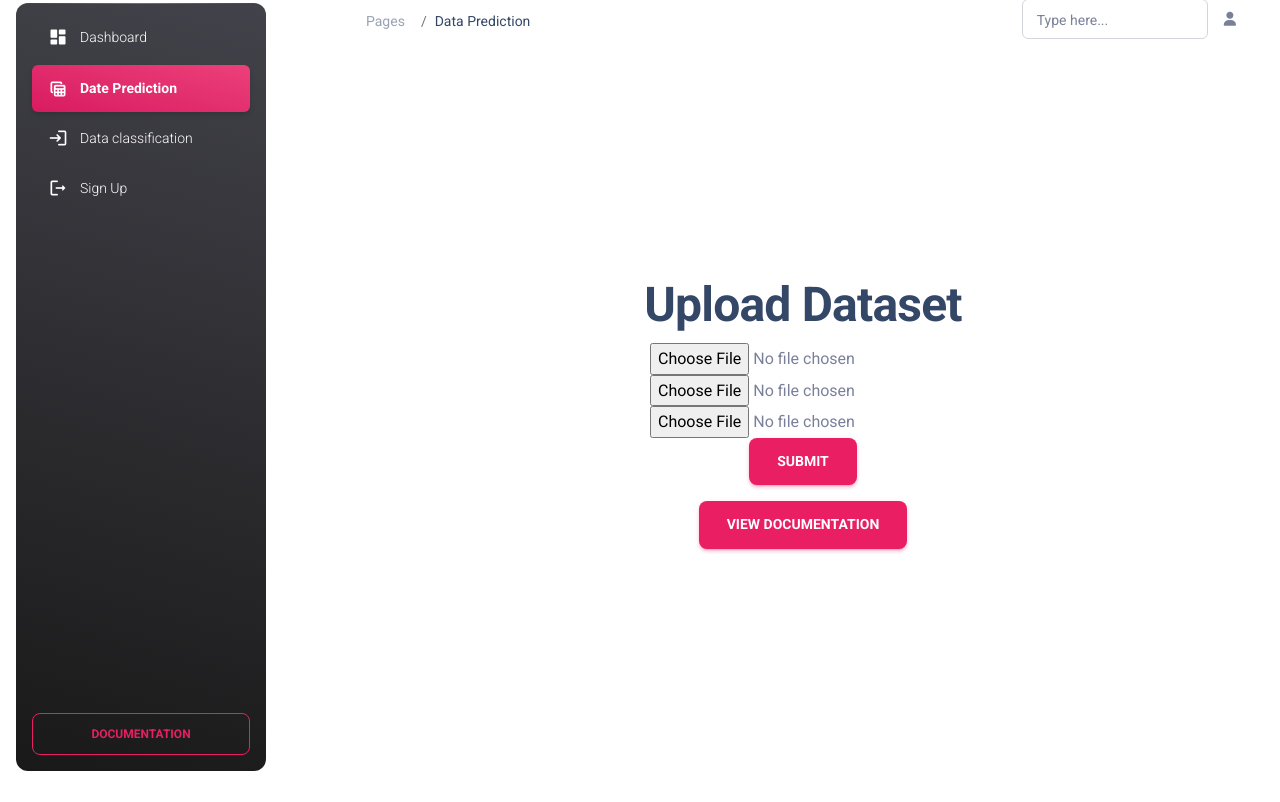
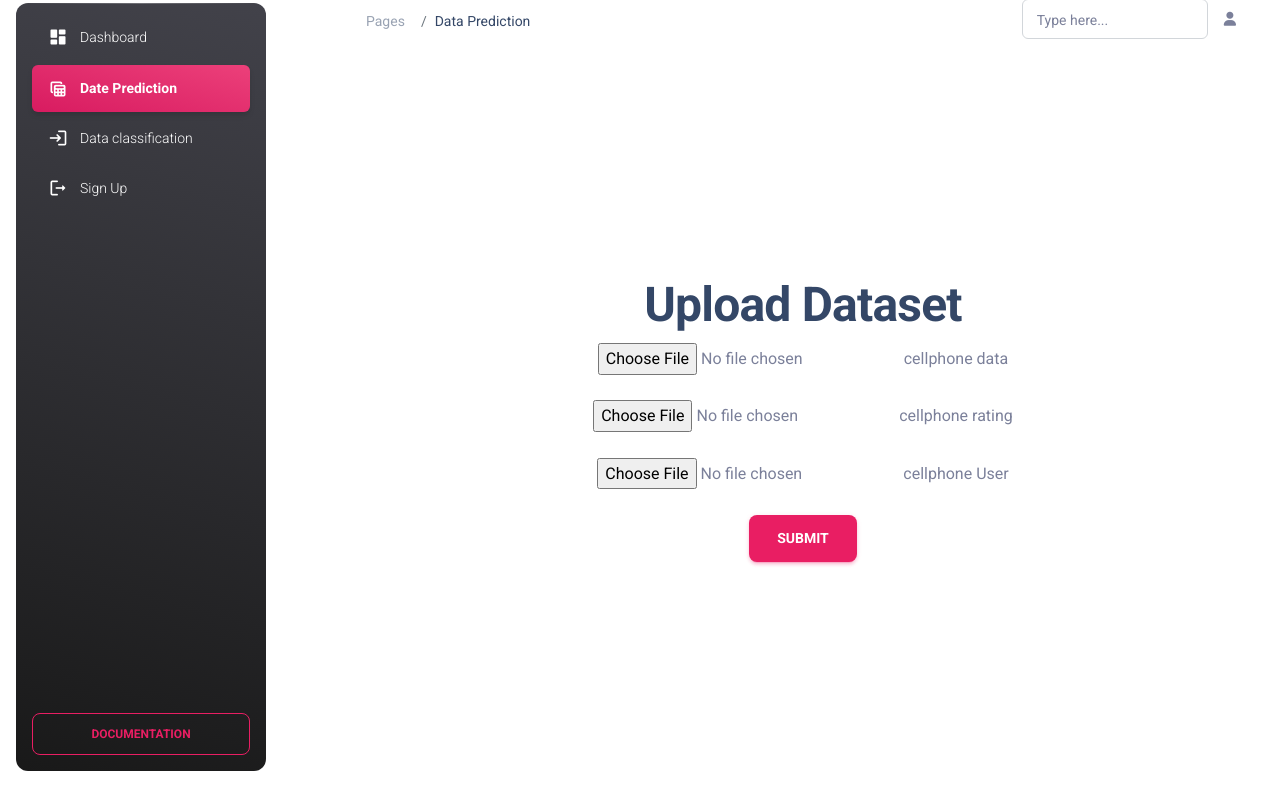
Before and after one commit to istiaq-debugeer/ml_Prediction_App, a Django app: page /input/ in a window 1280 px wide. Shown: the part 13-815 px from the top of the page. Before the commit the page ends 784 px from the top, so only its background shows below. Run offline with Django 4.2, Linux system fonts and the light colour scheme; a user stored in the database is signed in; some libraries are stand-ins or nearby versions.

Commit message:
sixth Commit

```diff
--- a/Preditced_data/views.py
+++ b/Preditced_data/views.py
@@ -15,60 +15,68 @@ from sklearn.ensemble import RandomForestClassifier
 from sklearn.metrics import accuracy_score, precision_score, recall_score, f1_score
 from sklearn import preprocessing
 from io import BytesIO
-import  base64
+import base64
 from sklearn.preprocessing import LabelEncoder, StandardScaler
 
 from django.conf import settings
-from django.shortcuts import render,HttpResponse,redirect
+from django.shortcuts import render, HttpResponse, redirect
 from django.contrib.auth.models import User
-from django.contrib.auth import  authenticate,login,logout
+from django.contrib.auth import authenticate, login, logout
 from django.contrib.auth.decorators import login_required
 from django.shortcuts import get_object_or_404
 
 
 def SignupPage(request):
-    if request.method=='POST':
-        uname=request.POST.get("name")
-        email=request.POST.get("email")
-        pass1=request.POST.get("password1")
-        pass2=request.POST.get("password2")
-        if pass1!=pass2:
+    if request.method == 'POST':
+        uname = request.POST.get("name")
+        email = request.POST.get("email")
+        pass1 = request.POST.get("password1")
+        pass2 = request.POST.get("password2")
+        if pass1 != pass2:
             return HttpResponse("Your password and confirm password didnt match")
         else:
-            my_user=User.objects.create_user(uname,email,pass1)
+            my_user = User.objects.create_user(uname, email, pass1)
             my_user.save()
 
             return redirect('login')
 
-    return render(request,'sign-up.html')
+    return render(request, 'sign-up.html')
+
 
 def LoginPage(request):
-    if request.method=='POST':
-        username=request.POST.get('username')
-        password=request.POST.get('pass')
-        #print(email,password)
-        user=authenticate(request,username=username,password=password)
+    if request.method == 'POST':
+        username = request.POST.get('username')
+        password = request.POST.get('pass')
+        # print(email,password)
+        user = authenticate(request, username=username, password=password)
 
         if user is not None:
-            login(request,user)
+            login(request, user)
             return redirect('dashboard')
         else:
             return HttpResponse("username or password is incorect!!!")
-    return  render(request,'sign-in.html')
+    return render(request, 'sign-in.html')
+
 
 def LogoutPage(request):
     logout(request)
     return redirect('login')
 
+
 def home(request):
     return render(request, 'home.html')
+
+
 @login_required(login_url='login')
 def document(request):
     return render(request, 'documentation.html')
 
+
 @login_required(login_url='login')
 def dashboard(request):
     return render(request, 'dashboard.html')
+
+
 @login_required(login_url='login')
 def ml_project_result(request):
     if request.method == 'POST':
@@ -157,7 +165,7 @@ def ml_project_result(request):
         plt.xticks(rotation=55)
         plt.savefig(dot_plot_path)
         plt.close()
-        #Histogram plot
+        # Histogram plot
         histogram_plot_path = os.path.join(settings.MEDIA_ROOT, 'histogram_plot.png')
         plt.figure(figsize=(10, 8))
         plt.hist(df[split_column], bins=10)  # Replace 'Column' with the actual column name from your dataset
@@ -166,7 +174,7 @@ def ml_project_result(request):
         plt.ylabel('Frequency')
         plt.savefig(histogram_plot_path)
         plt.close()
-        #pie chart
+        # pie chart
         # pie_chart_path = os.path.join(settings.MEDIA_ROOT, 'pie_chart.png')
         # plt.figure(figsize=(8, 8))
         # df[split_column].value_counts().plot(kind='pie', autopct='%1.1f%%')
@@ -174,7 +182,7 @@ def ml_project_result(request):
         # plt.ylabel('')
         # plt.savefig(pie_chart_path)
         # plt.close()
-        #violin chart
+        # violin chart
         # violin_plot_path = os.path.join(settings.MEDIA_ROOT, 'violin_plot.png')
         # plt.figure(figsize=(10, 8))
         # sns.violinplot(data=df)
@@ -184,7 +192,7 @@ def ml_project_result(request):
         # plt.xticks(rotation=45)
         # plt.savefig(violin_plot_path)
         # plt.close()
-        #stacked chart
+        # stacked chart
         stacked_bar_plot_path = os.path.join(settings.MEDIA_ROOT, 'stacked_bar_plot.png')
         plt.figure(figsize=(10, 8))
         colors = ['cyan', 'green', 'blue']  # Replace with your desired colors
@@ -224,15 +232,17 @@ def ml_project_result(request):
             'bar_plot_data': bar_plot_data,
             'dot_plot_data': dot_plot_data,
             'histofram_plot_data': histofram_plot_data,
-            'stacked_bar_data':stacked_bar_data
+            'stacked_bar_data': stacked_bar_data
         }
 
         return render(request, 'result.html', context)
 
     return render(request, 'result.html')
+
+
 @login_required(login_url='login')
 def input(request):
-    return render(request,'input.html')
+    return render(request, 'input.html')
 
 
 # Step 1: Data Preprocessing
@@ -249,13 +259,13 @@ def preprocess_data(cellphone_data, cellphone_rating, cellphone_user):
         if cellphone_rating[column].dtype == 'object':
             cellphone_rating[column] = label_encoder.fit_transform(cellphone_rating[column])
             cellphone_rating[column].fillna(cellphone_rating[column].mode()[0], inplace=True)
-            # encoded_values[column] = dict(zip(label_encoder.classes_, label_encoder.transform(label_encoder.classes_)))
+            encoded_values[column] = dict(zip(label_encoder.classes_, label_encoder.transform(label_encoder.classes_)))
 
     for column in cellphone_user.columns:
         if cellphone_user[column].dtype == 'object':
             cellphone_user[column] = label_encoder.fit_transform(cellphone_user[column])
             cellphone_user[column].fillna(cellphone_user[column].mode()[0], inplace=True)
-            # encoded_values[column] = dict(zip(label_encoder.classes_, label_encoder.transform(label_encoder.classes_)))
+            encoded_values[column] = dict(zip(label_encoder.classes_, label_encoder.transform(label_encoder.classes_)))
 
     return cellphone_data, cellphone_rating, cellphone_user, encoded_values
 
@@ -267,9 +277,7 @@ def recommend_cellphones(request):
         cellphonerating_file = request.FILES['cellphonerating']
         cellphoneUser_file = request.FILES['cellphoneUser']
 
-
         cellphone_data = pd.read_csv(cellphonedata_file)
-
 
         cellphone_rating = pd.read_csv(cellphonerating_file)
         cellphone_user = pd.read_csv(cellphoneUser_file)
@@ -284,8 +292,8 @@ def recommend_cellphones(request):
         X_train, X_test, y_train, y_test = train_test_split(merged_data[['user_id', 'cellphone_id', 'rating']],
                                                             merged_data['rating'], test_size=0.2, random_state=42)
 
-        print("Shape of X_train:", X_train.shape)
-        print("Shape of X_test:", X_test.shape)
+        # print("Shape of X_train:", X_train.shape)
+        # print("Shape of X_test:", X_test.shape)
 
         model = NearestNeighbors(n_neighbors=5, algorithm='auto')
         model.fit(X_train[['user_id', 'rating']])
@@ -295,27 +303,31 @@ def recommend_cellphones(request):
         distances, indices = model.kneighbors(new_user_ratings)
 
         similar_users = X_train.iloc[indices[0]]['user_id']
+
         recommended_cellphones = merged_data.loc[merged_data['user_id'].isin(similar_users), 'brand'].astype(
-            str).tolist()
-        recommended_cellphonesmodel = merged_data.loc[merged_data['user_id'].isin(similar_users), 'model'].astype(
-            str).tolist()
+             str).tolist()
+        cellphone_id_to_model = dict(zip(merged_data['cellphone_id'].astype(str), merged_data['model'].astype(str)))
+        recommended_cellphonesmodel = [cellphone_id_to_model[cellphone_id] for cellphone_id in recommended_cellphones]
 
-        print("Recommended Cellphones:", recommended_cellphones)
-        print("Recommended Cellphonesmodel:", recommended_cellphonesmodel)  # Add this line for debugging
 
-        if len(recommended_cellphones) == 0:
-            recommended_cellphones_str = "No recommendations available for the new user at the moment."
-        else:
-            brand_column_name = 'brand'
-            recommended_cellphone_names = [get_original_names(encoded_values, brand_column_name, int(cellphone_id)) for
-                                           cellphone_id in recommended_cellphones]
+        #print("Recommended Cellphonesmodel:", recommended_cellphonesmodel)  # Add this line for debugging
 
-            # Join the list of cellphone names with a comma separator
-            recommended_cellphones_str = ', '.join(recommended_cellphone_names)
+        # if len(recommended_cellphones) == 0:
+        #     recommended_cellphones_str = "No recommendations available for the new user at the moment."
+        # else:
+        #     brand_column_name = 'brand'
+        #     recommended_cellphone_names = [get_original_names(encoded_values, brand_column_name, int(cellphone_id)) for
+        #                                    cellphone_id in recommended_cellphones]
+        #
+        #     # Join the list of cellphone names with a comma separator
+        #     recommended_cellphones_str = ', '.join(recommended_cellphone_names)
 
         if len(recommended_cellphonesmodel) == 0:
             recommended_cellphonesmodel_str = "No recommendations available for the new user at the moment."
         else:
+
+            # Join the list of model names with a comma separator
+
             model_name_column_name = 'model'
             recommended_cellphone_model_names = [
                 get_original_names(encoded_values, model_name_column_name, int(cellphone_id)) for
@@ -324,21 +336,9 @@ def recommend_cellphones(request):
             # Join the list of model names with a comma separator
             recommended_cellphonesmodel_str = ', '.join(recommended_cellphone_model_names)
 
-
-            model_name_column_name = 'model'
-            recommended_cellphone_model_names = [
-                get_original_names(encoded_values, model_name_column_name, int(model_id)) for
-                model_id in recommended_cellphonesmodel]
-
-            # Join the list of model names with a comma separator
-            recommended_cellphonesmodel_str = ', '.join(recommended_cellphone_model_names)
-
         # Rest of your view function code
 
-
-
-
-    # Correlation Heatmap
+        # Correlation Heatmap
         correlation = merged_data.corr()
         plt.figure(figsize=(12, 10))
         sns.heatmap(correlation, annot=True)
@@ -366,8 +366,8 @@ def recommend_cellphones(request):
             plt.close()
 
         context = {
-            'recommended_cellphones': recommended_cellphones_str,
-            'recommended_cellphones_Model': recommended_cellphonesmodel_str,
+            'recommended_cellphones_Model': list(zip( recommended_cellphone_model_names)),
+            #'recommended_cellphones_Model': recommended_cellphonesmodel_str,
 
             'heatmap_image': heatmap_image,
             'feature_images': feature_images,
@@ -395,6 +395,7 @@ def plot_to_base64(plot):
 
 @login_required(login_url='login')
 def index(request):
-    data = pd.read_csv('E:\DataPrediction\Preditced_data\dataset\StockData.csv')
+    Document_file = request.FILES['Document']
+    data = pd.read_csv(Document_file)
     context = {'data': data.to_html()}
     return render(request, 'Details.html', context)
--- a/templates/dashboard.html
+++ b/templates/dashboard.html
@@ -306,7 +306,7 @@
                         <div class="progress-wrapper w-75 mx-auto">
                           <div class="progress-info">
                             <div class="progress-percentage">
-                              <span class="text-xs font-weight-bold">60%</span>
+                              <span class="text-xs font-weight-bold">100%</span>
                             </div>
                           </div>
                           <div class="progress">
@@ -339,7 +339,7 @@
                         <div class="progress-wrapper w-75 mx-auto">
                           <div class="progress-info">
                             <div class="progress-percentage">
-                              <span class="text-xs font-weight-bold">10%</span>
+                              <span class="text-xs font-weight-bold">80%</span>
                             </div>
                           </div>
                           <div class="progress">
@@ -360,7 +360,7 @@
               <h6>Process Review</h6>
               <p class="text-sm">
                 <i class="fa fa-arrow-up text-success" aria-hidden="true"></i>
-                <span class="font-weight-bold">70%</span> done
+                <span class="font-weight-bold">100%</span> done
               </p>
             </div>
 
--- a/templates/documentation.html
+++ b/templates/documentation.html
@@ -52,7 +52,7 @@
                         <input type="submit" class="btn btn-primary btn-lg " value="Submit">
                     </form>
 
-                  <a href="{% url 'index' %}" class="btn btn-primary btn-lg">View documentation</a>
+
                 </div>
               </div>
             </div>
--- a/templates/input.html
+++ b/templates/input.html
@@ -66,15 +66,15 @@
                       </h1>
                         <form method="POST" enctype="multipart/form-data" action="{% url 'recommend_cellphones' %}">
                               {% csrf_token %}
-                              <input type="file" name="cellphonedata" accept=".csv"><br>
-                              <input type="file" name="cellphonerating" accept=".csv"><br>
-                              <input type="file" name="cellphoneUser" accept=".csv"><br>
+                              <input type="file" name="cellphonedata" accept=".csv" placeholder="cellphone  data">cellphone data<br><br>
+                              <input type="file" name="cellphonerating" accept=".csv" placeholder="cellphone rating">cellphone rating<br><br>
+                              <input type="file" name="cellphoneUser" accept=".csv" placeholder="cellphone User">cellphone User<br><br>
                               <button type="submit" class="btn btn-primary btn-lg">Submit</button>
 
                         </form>
 
 
-                      <a href="" class="btn btn-primary btn-lg">View documentation</a>
+
                     </div>
                   </div>
                 </div>
```
Also changed, not shown: templates/recomendate.html (+26 -29 lines), db.sqlite3.
